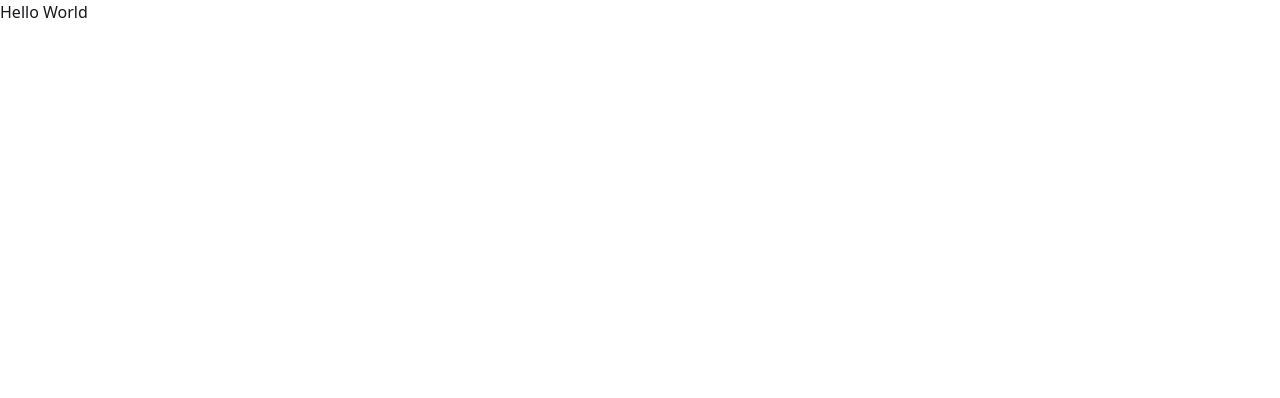
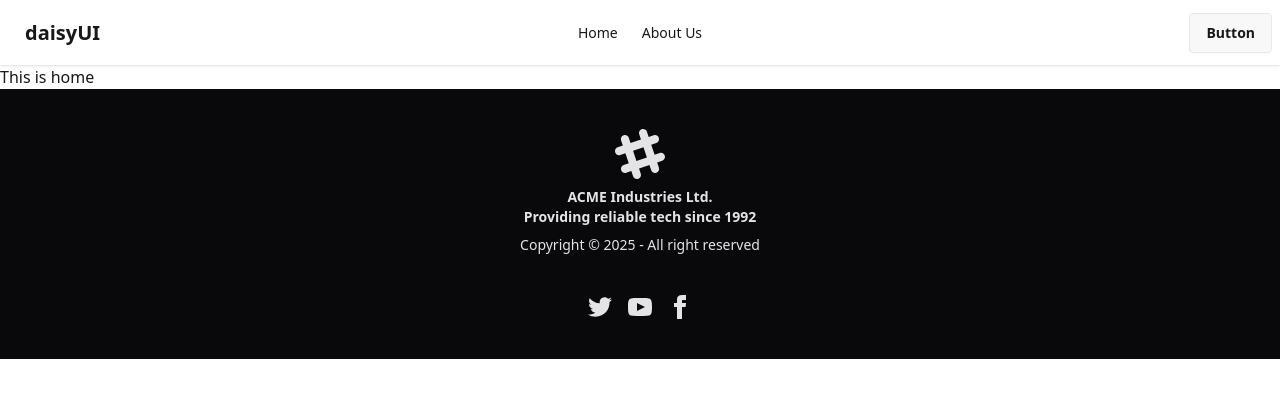
Before and after one commit to MasadRayan/Pro_Fast_Client, a React (Vite) app: page / in a window 1280 px wide. Shown: the top 398 px of the page. Built offline with nearby package versions, Linux system fonts and the light colour scheme.

Commit message:
navbar fooetr added

```diff
--- /dev/null
+++ b/src/Components/Footer/Footer.jsx
@@ -0,0 +1,66 @@
+import React from 'react';
+
+const Footer = () => {
+    return (
+        <footer className="footer footer-horizontal footer-center  bg-neutral text-neutral-content p-10">
+            <aside>
+                <svg
+                    width="50"
+                    height="50"
+                    viewBox="0 0 24 24"
+                    xmlns="http://www.w3.org/2000/svg"
+                    fillRule="evenodd"
+                    clipRule="evenodd"
+                    className="inline-block fill-current">
+                    <path
+                        d="M22.672 15.226l-2.432.811.841 2.515c.33 1.019-.209 2.127-1.23 2.456-1.15.325-2.148-.321-2.463-1.226l-.84-2.518-5.013 1.677.84 2.517c.391 1.203-.434 2.542-1.831 2.542-.88 0-1.601-.564-1.86-1.314l-.842-2.516-2.431.809c-1.135.328-2.145-.317-2.463-1.229-.329-1.018.211-2.127 1.231-2.456l2.432-.809-1.621-4.823-2.432.808c-1.355.384-2.558-.59-2.558-1.839 0-.817.509-1.582 1.327-1.846l2.433-.809-.842-2.515c-.33-1.02.211-2.129 1.232-2.458 1.02-.329 2.13.209 2.461 1.229l.842 2.515 5.011-1.677-.839-2.517c-.403-1.238.484-2.553 1.843-2.553.819 0 1.585.509 1.85 1.326l.841 2.517 2.431-.81c1.02-.33 2.131.211 2.461 1.229.332 1.018-.21 2.126-1.23 2.456l-2.433.809 1.622 4.823 2.433-.809c1.242-.401 2.557.484 2.557 1.838 0 .819-.51 1.583-1.328 1.847m-8.992-6.428l-5.01 1.675 1.619 4.828 5.011-1.674-1.62-4.829z"></path>
+                </svg>
+                <p className="font-bold">
+                    ACME Industries Ltd.
+                    <br />
+                    Providing reliable tech since 1992
+                </p>
+                <p>Copyright © {new Date().getFullYear()} - All right reserved</p>
+            </aside>
+            <nav>
+                <div className="grid grid-flow-col gap-4">
+                    <a>
+                        <svg
+                            xmlns="http://www.w3.org/2000/svg"
+                            width="24"
+                            height="24"
+                            viewBox="0 0 24 24"
+                            className="fill-current">
+                            <path
+                                d="M24 4.557c-.883.392-1.832.656-2.828.775 1.017-.609 1.798-1.574 2.165-2.724-.951.564-2.005.974-3.127 1.195-.897-.957-2.178-1.555-3.594-1.555-3.179 0-5.515 2.966-4.797 6.045-4.091-.205-7.719-2.165-10.148-5.144-1.29 2.213-.669 5.108 1.523 6.574-.806-.026-1.566-.247-2.229-.616-.054 2.281 1.581 4.415 3.949 4.89-.693.188-1.452.232-2.224.084.626 1.956 2.444 3.379 4.6 3.419-2.07 1.623-4.678 2.348-7.29 2.04 2.179 1.397 4.768 2.212 7.548 2.212 9.142 0 14.307-7.721 13.995-14.646.962-.695 1.797-1.562 2.457-2.549z"></path>
+                        </svg>
+                    </a>
+                    <a>
+                        <svg
+                            xmlns="http://www.w3.org/2000/svg"
+                            width="24"
+                            height="24"
+                            viewBox="0 0 24 24"
+                            className="fill-current">
+                            <path
+                                d="M19.615 3.184c-3.604-.246-11.631-.245-15.23 0-3.897.266-4.356 2.62-4.385 8.816.029 6.185.484 8.549 4.385 8.816 3.6.245 11.626.246 15.23 0 3.897-.266 4.356-2.62 4.385-8.816-.029-6.185-.484-8.549-4.385-8.816zm-10.615 12.816v-8l8 3.993-8 4.007z"></path>
+                        </svg>
+                    </a>
+                    <a>
+                        <svg
+                            xmlns="http://www.w3.org/2000/svg"
+                            width="24"
+                            height="24"
+                            viewBox="0 0 24 24"
+                            className="fill-current">
+                            <path
+                                d="M9 8h-3v4h3v12h5v-12h3.642l.358-4h-4v-1.667c0-.955.192-1.333 1.115-1.333h2.885v-5h-3.808c-3.596 0-5.192 1.583-5.192 4.615v3.385z"></path>
+                        </svg>
+                    </a>
+                </div>
+            </nav>
+        </footer>
+    );
+};
+
+export default Footer;
--- /dev/null
+++ b/src/Components/Logo/Logo.jsx
@@ -0,0 +1,11 @@
+import React from 'react';
+
+const Logo = () => {
+    return (
+        <div>
+
+        </div>
+    );
+};
+
+export default Logo;
--- /dev/null
+++ b/src/Components/Navbar/Navbar.jsx
@@ -0,0 +1,36 @@
+import React from 'react';
+import { NavLink } from 'react-router';
+
+const Navbar = () => {
+    const links = <>
+        <li><NavLink to={'/'}>Home</NavLink></li>
+        <li><NavLink to={'/about'}>About Us</NavLink></li>
+    </>
+    return (
+        <div className="navbar bg-base-100 shadow-sm">
+            <div className="navbar-start">
+                <div className="dropdown">
+                    <div tabIndex={0} role="button" className="btn btn-ghost lg:hidden">
+                        <svg xmlns="http://www.w3.org/2000/svg" className="h-5 w-5" fill="none" viewBox="0 0 24 24" stroke="currentColor"> <path strokeLinecap="round" strokeLinejoin="round" strokeWidth="2" d="M4 6h16M4 12h8m-8 6h16" /> </svg>
+                    </div>
+                    <ul
+                        tabIndex={0}
+                        className="menu menu-sm dropdown-content bg-base-100 rounded-box z-1 mt-3 w-52 p-2 shadow">
+                        {links}
+                    </ul>
+                </div>
+                <a className="btn btn-ghost text-xl">daisyUI</a>
+            </div>
+            <div className="navbar-center hidden lg:flex">
+                <ul className="menu menu-horizontal px-1">
+                    {links}
+                </ul>
+            </div>
+            <div className="navbar-end">
+                <a className="btn">Button</a>
+            </div>
+        </div>
+    );
+};
+
+export default Navbar;
--- /dev/null
+++ b/src/Layouts/RootLayout.jsx
@@ -0,0 +1,16 @@
+import React from 'react';
+import { Outlet } from 'react-router';
+import Navbar from '../Components/Navbar/Navbar';
+import Footer from '../Components/Footer/Footer';
+
+const RootLayout = () => {
+    return (
+        <div className='container mx-auto'>
+            <Navbar></Navbar>
+            <Outlet></Outlet>
+            <Footer></Footer>
+        </div>
+    );
+};
+
+export default RootLayout;
--- /dev/null
+++ b/src/Pages/Home/Home.jsx
@@ -0,0 +1,11 @@
+import React from 'react';
+
+const Home = () => {
+    return (
+        <div>
+            This is home
+        </div>
+    );
+};
+
+export default Home;
--- /dev/null
+++ b/src/Pages/Login/Login.jsx
@@ -0,0 +1,11 @@
+import React from 'react';
+
+const Login = () => {
+    return (
+        <div>
+
+        </div>
+    );
+};
+
+export default Login;
--- a/src/Router/router.jsx
+++ b/src/Router/router.jsx
@@ -1,8 +1,16 @@
 import { createBrowserRouter } from "react-router";
+import RootLayout from "../Layouts/RootLayout";
+import Home from "../Pages/Home/Home";
 
 export const router = createBrowserRouter([
     {
         path: "/",
-        element: <div>Hello World</div>,
+        Component: RootLayout,
+        children: [
+            {
+                index: true,
+                Component: Home
+            }
+        ]
     },
 ])
```
